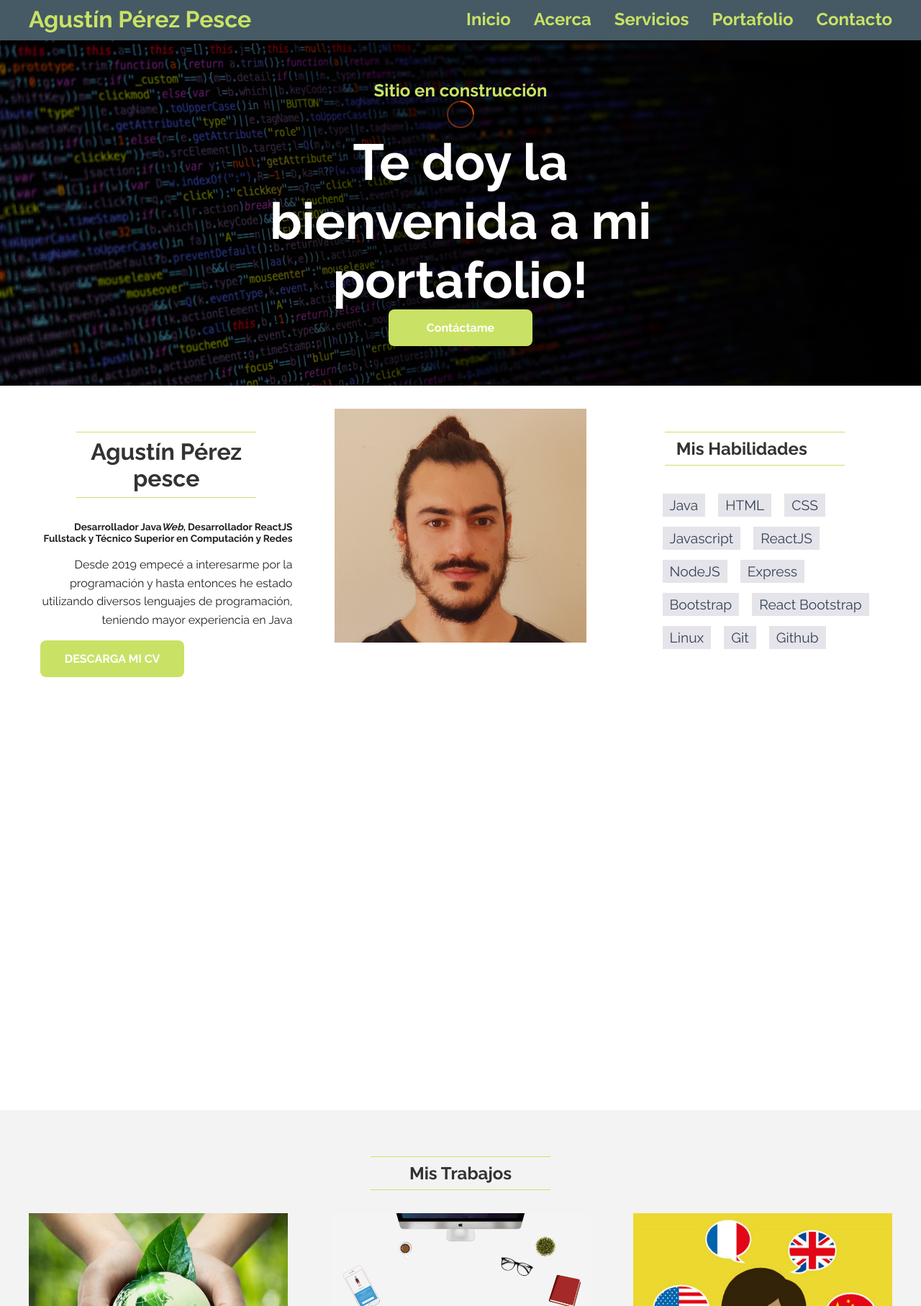
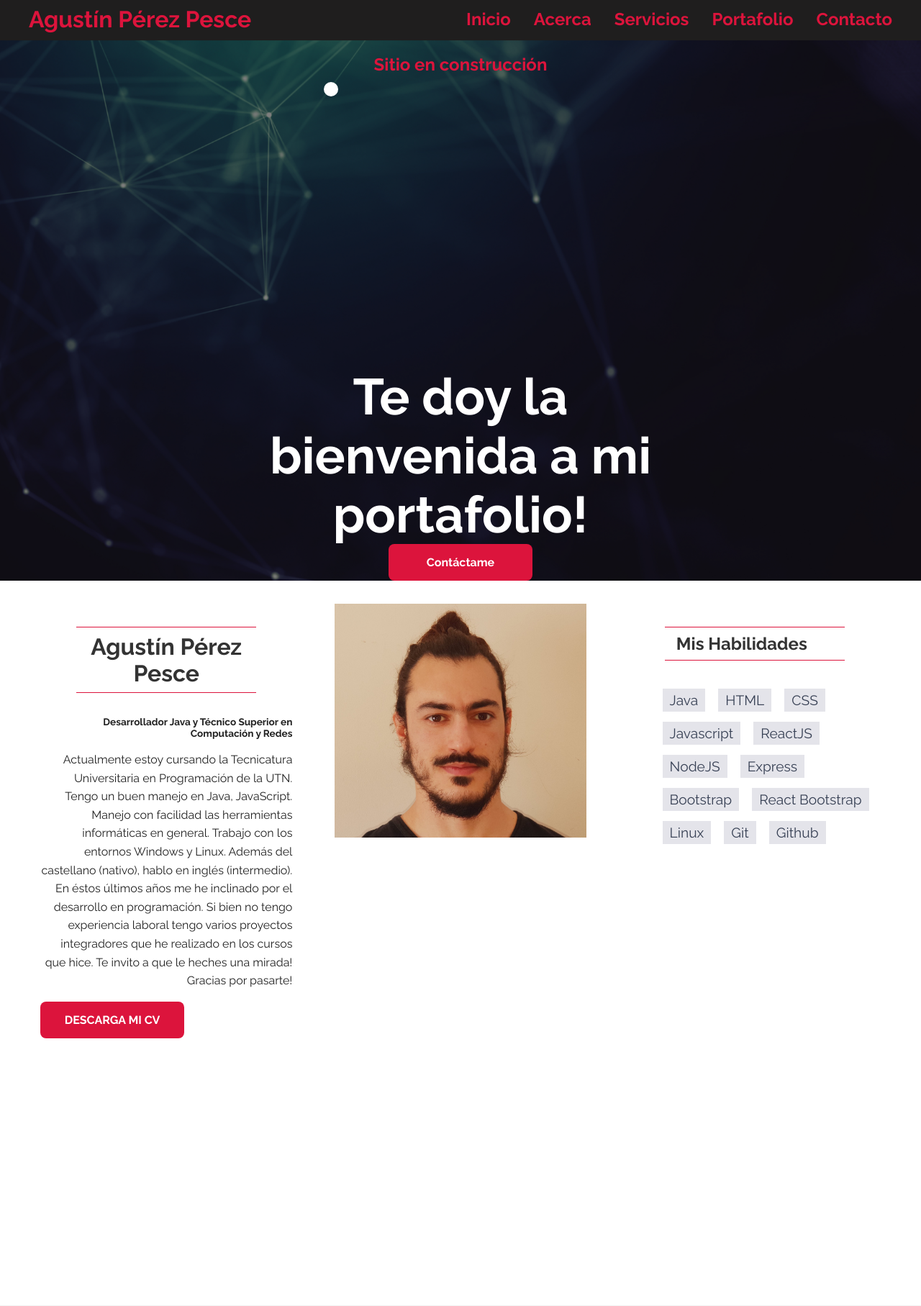
Before and after one commit to Aguppesce/Aguppesce.github.io, a PHP site: page / in a window 1280 px wide. Shown: the top 1815 px of the page at 72% size. Run offline with PHP 8.4, Linux system fonts and the light colour scheme.

Commit message:
Image background fixed

```diff
--- a/index.html
+++ b/index.html
@@ -3,12 +3,13 @@
 
 <head>
   <meta charset="UTF-8">
-  <!--<meta name="robots" content="noindex">--><!--Activar esta etiqueta para que deje de indexarse la página en el buscador de google-->
+  <!--<meta name="robots" content="noindex">-->
+  <!--Activar esta etiqueta para que deje de indexarse la página en el buscador de google-->
   <meta name="viewport" content="width=device-width, initial-scale=1.0">
   <link rel="preconnect" href="https://fonts.gstatic.com" crossorigin>
   <link href="https://fonts.googleapis.com/css2?family=Raleway:wght@400;700&display=swap" rel="stylesheet">
   <link rel="stylesheet" href="style.css">
-  <title>Portfolio CV - Agustín Pérez Pesce</title>
+  <title>Agustín Pérez Pesce</title>
   <meta name="description"
     content="Hola Mundo! Este es mi Portafolio, soy Agustín Pérez Pesce, Desarrollador de Software">
   <link rel="canonical" href="https://Aguppesce.github.io/portafolio-cv">
@@ -18,7 +19,8 @@
   <meta name="twitter:card" content="summay">
   <meta property="og:type" content="website">
   <meta property="og:title" name="twitter:title" content="Portafolio CV - Agustín Pérez Pesce">
-  <meta property="og:description" name="twitter:description" content="Hola Mundo! Este es mi Portafolio, soy Agustín Pérez Pesce, Desarrollador de Software">
+  <meta property="og:description" name="twitter:description"
+    content="Hola Mundo! Este es mi Portafolio, soy Agustín Pérez Pesce, Desarrollador de Software">
   <meta property="og:image" name="twitter:image" content="ruta-absoluta/assets/img/hero-image-home.jpg">
   <meta property="og:url" name="twitter:url" content="https://Aguppesce.github.io/portafolio-cv">
 
@@ -49,10 +51,11 @@
     </section>
   </header>
   <section id="inicio" class="home">
-    <article class="hero-image" style="--hero-image: url('assets/img/img-home.jpg'); --hero-attachment: fixed;">
+    <article class="hero-image" style="--hero-image: url('assets/img/img-home2.jpg'); --hero-attachment: fixed;">
       <aside class="hero-image-opacity" style="--hero-opacity-color: var(--black-alpha-color);">
         <div class="hero-image-content">
-          <h2 style="color: #c9e265;">Sitio en construcción<br> <img src="assets/icons/loader.svg" alt=""> </h2>
+          <br>
+          <h2 style="color: crimson;">Sitio en construcción<br> <canvas width="600" height="400"></canvas><!-- <img src="assets/icons/loader.svg" alt=""> --> </h2>
           <h2 class="hero-image-title" style="--hero-text-color: var(--white-color);">
             Te doy la <br> bienvenida a mi <br> portafolio! <br></h2>
 
@@ -64,10 +67,16 @@
   <section id="acerca" class="about section container full-lg-screen">
     <article class="text-lg-right">
       <aside class="text-center text-lg-right">
-        <h1 class="section-title">Agustín Pérez pesce</h1>
-        <h5>Desarrollador Java<i>Web</i>, Desarrollador ReactJS Fullstack y Técnico Superior en Computación y Redes</h5>
+        <h1 class="section-title">Agustín Pérez Pesce</h1>
+        <h5>Desarrollador Java y Técnico Superior en Computación y Redes</h5>
       </aside>
-      <p>Desde 2019 empecé a interesarme por la programación y hasta entonces he estado utilizando diversos lenguajes de programación, teniendo mayor experiencia en Java</p>
+      <p>Actualmente estoy cursando la Tecnicatura Universitaria en Programación de la UTN. Tengo un buen manejo en
+        Java, JavaScript. Manejo con facilidad las herramientas informáticas en general. Trabajo con los entornos
+        Windows y Linux.
+        Además del castellano (nativo), hablo en inglés (intermedio). En éstos últimos años me he inclinado por el
+        desarrollo en programación. Si bien no tengo experiencia
+        laboral tengo varios proyectos integradores que he realizado en los cursos que hice. Te invito a que le heches
+        una mirada! Gracias por pasarte!</p>
       <div class="text-center text-lg-left">
         <a class="btn" href="assets/files/CV-Agustin-Perez-Pesce.pdf" target="_blank" rel="noopener">DESCARGA MI CV</a>
       </div>
@@ -254,7 +263,7 @@
         </aside>
       </a> -->
     </div>
-   </section>
+  </section>
   <article class="modal" id="trabajo-1">
     <div class="modal-content">
       <a href="#cerrar" class="modal-close">
@@ -276,7 +285,8 @@
             <small><b>TIPO:</b></small>
             <small>Página web</small>
             <small><b>ENLACE:</b></small>
-            <small><a href="assets/files/Salva.El.Planeta/index.html" target="_blank" rel="noopener">https://save.our.planet</a></small>
+            <small><a href="assets/files/Salva.El.Planeta/index.html" target="_blank"
+                rel="noopener">https://save.our.planet</a></small>
           </aside>
         </div>
       </article>
@@ -303,7 +313,8 @@
             <small><b>TIPO:</b></small>
             <small>Página Web</small>
             <small><b>ENLACE:</b></small>
-            <small><a href="assets/files/Empresa.Desarrollo.Web/index.html" target="_blank" rel="noopener">https://empresa.desarrollo.web</a></small>
+            <small><a href="assets/files/Empresa.Desarrollo.Web/index.html" target="_blank"
+                rel="noopener">https://empresa.desarrollo.web</a></small>
           </aside>
         </div>
       </article>
@@ -330,7 +341,8 @@
             <small><b>TIPO:</b></small>
             <small>Página Web</small>
             <small><b>ENLACE:</b></small>
-            <small><a href="assets/files/Aprender.Idiomas/index.html" target="_blank" rel="noopener">https://aprede.idiomas</a></small>
+            <small><a href="assets/files/Aprender.Idiomas/index.html" target="_blank"
+                rel="noopener">https://aprede.idiomas</a></small>
           </aside>
         </div>
       </article>
@@ -397,17 +409,38 @@
       <h2 class="section-title">¿Interesado?</h2>
       <article class="contact-cards">
         <aside class="contact-card box-shadow-1">
-          <svg xmlns="http://www.w3.org/2000/svg" height="24px" viewBox="0 0 24 24" width="24px" fill="#000000"><path d="M0 0h24v24H0z" fill="none"/><path d="M12 2C8.13 2 5 5.13 5 9c0 5.25 7 13 7 13s7-7.75 7-13c0-3.87-3.13-7-7-7zm0 9.5c-1.38 0-2.5-1.12-2.5-2.5s1.12-2.5 2.5-2.5 2.5 1.12 2.5 2.5-1.12 2.5-2.5 2.5z"/></svg>
+          <svg xmlns="http://www.w3.org/2000/svg" height="24px" viewBox="0 0 24 24" width="24px" fill="#000000">
+            <path d="M0 0h24v24H0z" fill="none" />
+            <path
+              d="M12 2C8.13 2 5 5.13 5 9c0 5.25 7 13 7 13s7-7.75 7-13c0-3.87-3.13-7-7-7zm0 9.5c-1.38 0-2.5-1.12-2.5-2.5s1.12-2.5 2.5-2.5 2.5 1.12 2.5 2.5-1.12 2.5-2.5 2.5z" />
+          </svg>
           <h5>UBICACIÓN</h5>
           <small><i>Argentina</i>,Mza,San Rafael</small>
         </aside>
         <aside class="contact-card box-shadow-1">
-          <svg xmlns="http://www.w3.org/2000/svg" enable-background="new 0 0 20 20" height="48px" viewBox="0 0 20 20" width="48px" fill="#000000"><g><rect fill="none" height="20" width="20" y="0"/></g><g><g><g><path d="M15.69,4.23c-1.51-1.51-3.51-2.34-5.65-2.34c-4.4,0-7.98,3.58-7.98,7.98c0,1.41,0.37,2.78,1.07,3.99L2,18l4.23-1.11 c1.17,0.64,2.48,0.97,3.81,0.97h0c4.4,0,7.98-3.58,7.98-7.98C18.03,7.75,17.2,5.74,15.69,4.23z M10.05,16.51L10.05,16.51 c-1.19,0-2.36-0.32-3.38-0.92l-0.24-0.14L3.92,16.1l0.67-2.45L4.43,13.4c-0.66-1.06-1.01-2.28-1.01-3.53 c0-3.66,2.98-6.63,6.64-6.63c1.77,0,3.44,0.69,4.69,1.95c1.25,1.25,1.94,2.92,1.94,4.69C16.68,13.54,13.71,16.51,10.05,16.51z M13.69,11.55c-0.2-0.1-1.18-0.58-1.36-0.65c-0.18-0.07-0.32-0.1-0.45,0.1c-0.13,0.2-0.52,0.65-0.63,0.78 c-0.12,0.13-0.23,0.15-0.43,0.05c-0.2-0.1-0.84-0.31-1.6-0.99C8.62,10.31,8.22,9.66,8.1,9.46S8.09,9.15,8.19,9.05 c0.09-0.09,0.2-0.23,0.3-0.35s0.13-0.2,0.2-0.33c0.07-0.13,0.03-0.25-0.02-0.35c-0.05-0.1-0.45-1.08-0.61-1.48 C7.89,6.15,7.73,6.2,7.61,6.19C7.49,6.19,7.36,6.19,7.22,6.19c-0.13,0-0.35,0.05-0.53,0.25c-0.18,0.2-0.7,0.68-0.7,1.66 c0,0.98,0.71,1.93,0.81,2.06c0.1,0.13,1.41,2.15,3.41,3.01c0.48,0.21,0.85,0.33,1.14,0.42c0.48,0.15,0.91,0.13,1.26,0.08 c0.38-0.06,1.18-0.48,1.35-0.95c0.17-0.47,0.17-0.87,0.12-0.95C14.02,11.69,13.89,11.64,13.69,11.55z"/></g></g></g></svg>
+          <svg xmlns="http://www.w3.org/2000/svg" enable-background="new 0 0 20 20" height="48px" viewBox="0 0 20 20"
+            width="48px" fill="#000000">
+            <g>
+              <rect fill="none" height="20" width="20" y="0" />
+            </g>
+            <g>
+              <g>
+                <g>
+                  <path
+                    d="M15.69,4.23c-1.51-1.51-3.51-2.34-5.65-2.34c-4.4,0-7.98,3.58-7.98,7.98c0,1.41,0.37,2.78,1.07,3.99L2,18l4.23-1.11 c1.17,0.64,2.48,0.97,3.81,0.97h0c4.4,0,7.98-3.58,7.98-7.98C18.03,7.75,17.2,5.74,15.69,4.23z M10.05,16.51L10.05,16.51 c-1.19,0-2.36-0.32-3.38-0.92l-0.24-0.14L3.92,16.1l0.67-2.45L4.43,13.4c-0.66-1.06-1.01-2.28-1.01-3.53 c0-3.66,2.98-6.63,6.64-6.63c1.77,0,3.44,0.69,4.69,1.95c1.25,1.25,1.94,2.92,1.94,4.69C16.68,13.54,13.71,16.51,10.05,16.51z M13.69,11.55c-0.2-0.1-1.18-0.58-1.36-0.65c-0.18-0.07-0.32-0.1-0.45,0.1c-0.13,0.2-0.52,0.65-0.63,0.78 c-0.12,0.13-0.23,0.15-0.43,0.05c-0.2-0.1-0.84-0.31-1.6-0.99C8.62,10.31,8.22,9.66,8.1,9.46S8.09,9.15,8.19,9.05 c0.09-0.09,0.2-0.23,0.3-0.35s0.13-0.2,0.2-0.33c0.07-0.13,0.03-0.25-0.02-0.35c-0.05-0.1-0.45-1.08-0.61-1.48 C7.89,6.15,7.73,6.2,7.61,6.19C7.49,6.19,7.36,6.19,7.22,6.19c-0.13,0-0.35,0.05-0.53,0.25c-0.18,0.2-0.7,0.68-0.7,1.66 c0,0.98,0.71,1.93,0.81,2.06c0.1,0.13,1.41,2.15,3.41,3.01c0.48,0.21,0.85,0.33,1.14,0.42c0.48,0.15,0.91,0.13,1.26,0.08 c0.38-0.06,1.18-0.48,1.35-0.95c0.17-0.47,0.17-0.87,0.12-0.95C14.02,11.69,13.89,11.64,13.69,11.55z" />
+                </g>
+              </g>
+            </g>
+          </svg>
           <h5>TELÉFONO</h5>
           <small><a href="tel:+54 9 260 459-9261">(+54 9 260 459-9261)</a></small>
         </aside>
         <aside class="contact-card box-shadow-1">
-          <svg xmlns="http://www.w3.org/2000/svg" height="24px" viewBox="0 0 24 24" width="24px" fill="#000000"><path d="M0 0h24v24H0z" fill="none"/><path d="M20 4H4c-1.1 0-1.99.9-1.99 2L2 18c0 1.1.9 2 2 2h16c1.1 0 2-.9 2-2V6c0-1.1-.9-2-2-2zm0 4l-8 5-8-5V6l8 5 8-5v2z"/></svg>
+          <svg xmlns="http://www.w3.org/2000/svg" height="24px" viewBox="0 0 24 24" width="24px" fill="#000000">
+            <path d="M0 0h24v24H0z" fill="none" />
+            <path
+              d="M20 4H4c-1.1 0-1.99.9-1.99 2L2 18c0 1.1.9 2 2 2h16c1.1 0 2-.9 2-2V6c0-1.1-.9-2-2-2zm0 4l-8 5-8-5V6l8 5 8-5v2z" />
+          </svg>
           <h5>EMAIL</h5>
           <small><a href="mailto:aguppesce@gmail.com">aguppesce@gmail.com</a></small>
         </aside>
@@ -430,13 +463,17 @@
                   d="M20,3H4C3.447,3,3,3.448,3,4v16c0,0.552,0.447,1,1,1h16c0.553,0,1-0.448,1-1V4C21,3.448,20.553,3,20,3z M8.339,18.337H5.667	v-8.59h2.672V18.337z M7.003,8.574c-0.856,0-1.548-0.694-1.548-1.548s0.691-1.548,1.548-1.548c0.854,0,1.548,0.693,1.548,1.548	S7.857,8.574,7.003,8.574z M18.338,18.337h-2.669V14.16c0-0.996-0.018-2.277-1.388-2.277c-1.39,0-1.601,1.086-1.601,2.207v4.248	h-2.667v-8.59h2.56v1.174h0.037c0.355-0.675,1.227-1.387,2.524-1.387c2.704,0,3.203,1.778,3.203,4.092V18.337z" />
               </svg>
             </a>
+            <a href="https://t.me/Agupsce/" target="_blank" rel="noopener">
+              <svg width="24px" height="24px" version="1.1" xmlns="http://www.w3.org/2000/svg" xmlns:xlink="http://www.w3.org/1999/xlink" xml:space="preserve" xmlns:serif="http://www.serif.com/" style="fill-rule:evenodd;clip-rule:evenodd;stroke-linejoin:round;stroke-miterlimit:1.41421;"><path id="telegram-5" d="M12,0c-6.627,0 -12,5.373 -12,12c0,6.627 5.373,12 12,12c6.627,0 12,-5.373 12,-12c0,-6.627 -5.373,-12 -12,-12Zm0,2c5.514,0 10,4.486 10,10c0,5.514 -4.486,10 -10,10c-5.514,0 -10,-4.486 -10,-10c0,-5.514 4.486,-10 10,-10Zm2.692,14.889c0.161,0.115 0.368,0.143 0.553,0.073c0.185,-0.07 0.322,-0.228 0.362,-0.42c0.435,-2.042 1.489,-7.211 1.884,-9.068c0.03,-0.14 -0.019,-0.285 -0.129,-0.379c-0.11,-0.093 -0.263,-0.12 -0.399,-0.07c-2.096,0.776 -8.553,3.198 -11.192,4.175c-0.168,0.062 -0.277,0.223 -0.271,0.4c0.006,0.177 0.125,0.33 0.296,0.381c1.184,0.354 2.738,0.847 2.738,0.847c0,0 0.725,2.193 1.104,3.308c0.047,0.139 0.157,0.25 0.301,0.287c0.145,0.038 0.298,-0.001 0.406,-0.103c0.608,-0.574 1.548,-1.461 1.548,-1.461c0,0 1.786,1.309 2.799,2.03Zm-5.505,-4.338l0.84,2.769l0.186,-1.754c0,0 3.243,-2.925 5.092,-4.593c0.055,-0.048 0.062,-0.13 0.017,-0.188c-0.045,-0.057 -0.126,-0.071 -0.188,-0.032c-2.143,1.368 -5.947,3.798 -5.947,3.798Z"/></svg>
+            </a>
           </small>
         </aside>
       </article>
       <form class="contact-form box-shadow-1">
         <input type="text" name="name" placeholder="Ingresa tu nombre"
           title="Nombre sólo acepta letras y espacios en blanco" pattern="^[A-Za-zÑñÁáÉéÍíÓóÚúÜü\s]+$" required>
-        <input type="email" name="email" placeholder="Ingresa tu correo *" title="Email incorrecto" pattern="^[a-z0-9]+(\.[_a-z0-9]+)*@[a-z0-9-]+(\.[a-z0-9-]+)*(\.[a-z]{2,15})$" required>
+        <input type="email" name="email" placeholder="Ingresa tu correo *" title="Email incorrecto"
+          pattern="^[a-z0-9]+(\.[_a-z0-9]+)*@[a-z0-9-]+(\.[a-z0-9-]+)*(\.[a-z]{2,15})$" required>
         <textarea name="comments" cols="50" rows="10" placeholder="Déjame tus comentarios" required></textarea>
         <div class="contact-form-loader text-center none">
           <img src="assets/img/loader.svg" alt="Enviando...">
@@ -451,7 +488,13 @@
               <br>
               Por tus comentarios
             </h3>
-            <svg xmlns="http://www.w3.org/2000/svg" width="24" height="24" viewBox="0 0 24 24"><path d="M12,18c4,0,5-4,5-4H7C7,14,8,18,12,18z"/><path d="M12,2C6.486,2,2,6.486,2,12c0,5.514,4.486,10,10,10s10-4.486,10-10C22,6.486,17.514,2,12,2z M12,20c-4.411,0-8-3.589-8-8 s3.589-8,8-8s8,3.589,8,8S16.411,20,12,20z"/><path d="M13 12l2 .012C15.012 11.55 15.194 11 16 11s.988.55 1 1h2c0-1.206-.799-3-3-3S13 10.794 13 12zM8 11c.806 0 .988.55 1 1h2c0-1.206-.799-3-3-3s-3 1.794-3 3l2 .012C7.012 11.55 7.194 11 8 11z"/></svg>
+            <svg xmlns="http://www.w3.org/2000/svg" width="24" height="24" viewBox="0 0 24 24">
+              <path d="M12,18c4,0,5-4,5-4H7C7,14,8,18,12,18z" />
+              <path
+                d="M12,2C6.486,2,2,6.486,2,12c0,5.514,4.486,10,10,10s10-4.486,10-10C22,6.486,17.514,2,12,2z M12,20c-4.411,0-8-3.589-8-8 s3.589-8,8-8s8,3.589,8,8S16.411,20,12,20z" />
+              <path
+                d="M13 12l2 .012C15.012 11.55 15.194 11 16 11s.988.55 1 1h2c0-1.206-.799-3-3-3S13 10.794 13 12zM8 11c.806 0 .988.55 1 1h2c0-1.206-.799-3-3-3s-3 1.794-3 3l2 .012C7.012 11.55 7.194 11 8 11z" />
+            </svg>
           </article>
         </div>
       </article>
@@ -462,7 +505,8 @@
         rel="noopener">@Aguppesce</a></small>
   </footer>
 
-  <script src="script.js"></script>
+  <script src="js/script.js"></script>
+  <script src="js/pendulo.js"></script>
 </body>
 
 </html>
--- a/style.css
+++ b/style.css
@@ -3,12 +3,12 @@
 /******************CUSTOM PROPERTIES******************/
 :root {
 
-  --first-color: #c9e265;
-  --first-alpha-color: rgb(193, 221, 65);
-  --second-color: #455a64;
-  --second-alpha-color: rgba(53, 73, 129, 0.75);
-  --third-color: #a7e93e;
-  --third-alpha-color: rgba(188, 240, 92, 0.75);
+  --first-color: crimson;
+  --first-alpha-color: crimson(193, 221, 65);
+  --second-color: rgb(31, 30, 30);
+  --second-alpha-color: rgba(31, 30, 30, 0.24);
+  --third-color: black;
+  --third-alpha-color: crimson(188, 240, 92, 0.75);
   --white-color: #fff;
   --gray-light-color: #f3f3f3;
   --gray-color: #ccc;
```
Also changed, not shown: js/pendulo.js (added, +37 -0 lines), assets/img/img-home2.jpg (added), js/script.js (renamed from script.js).
